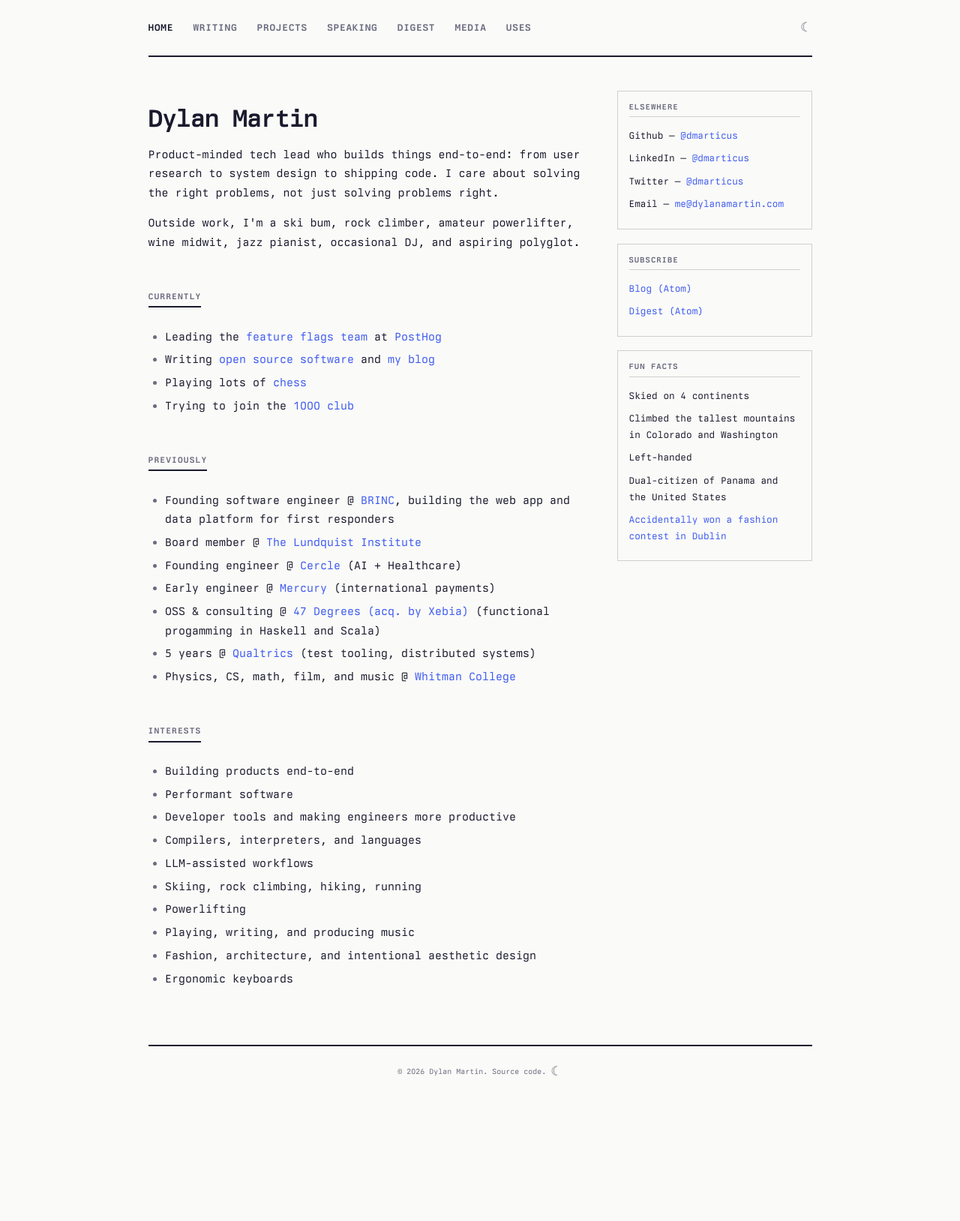
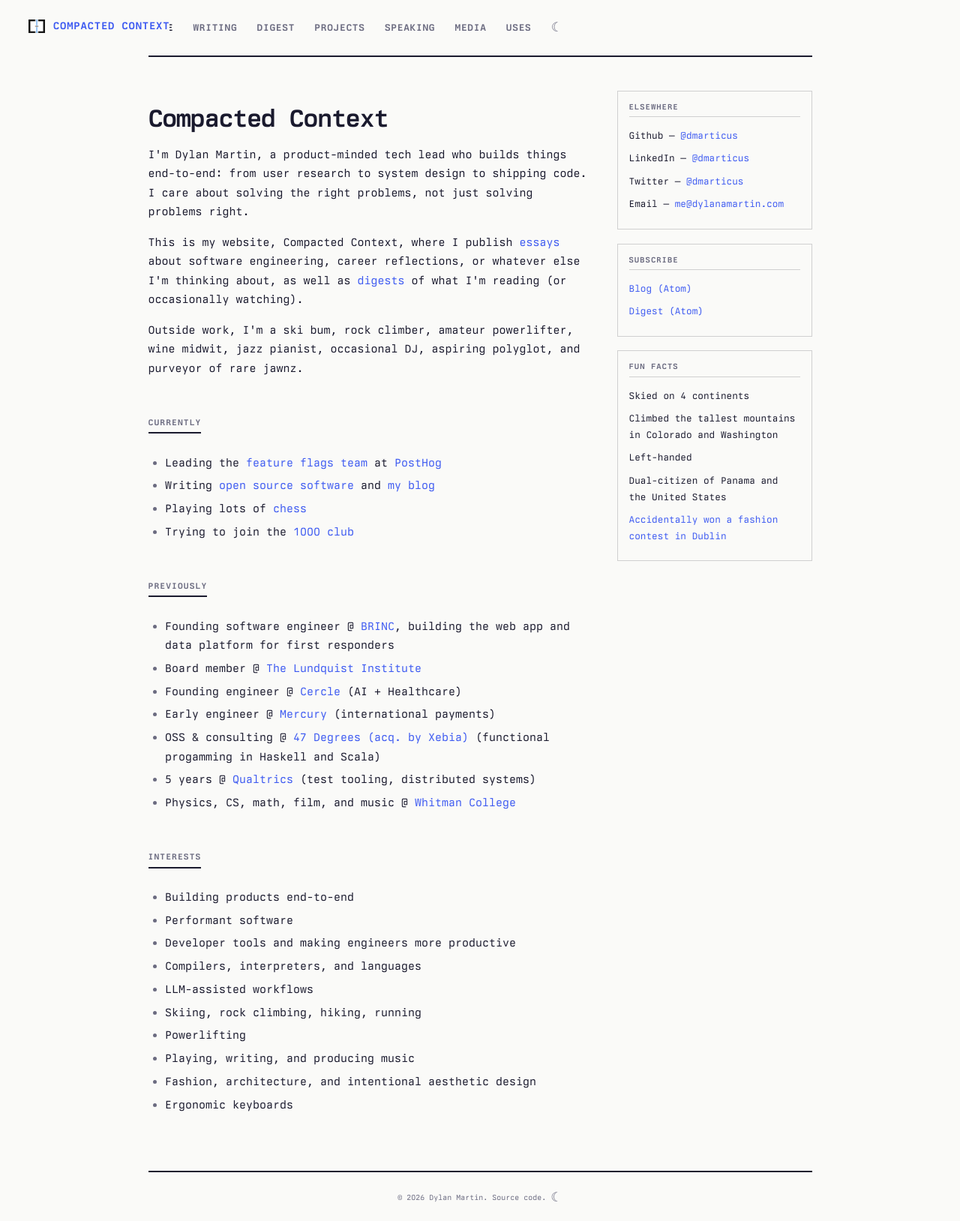
Before and after one commit to dmarticus/dmarticus.github.io, a Jekyll site: the page built from index.html, in a window 1280 px wide. Shown: the whole page at 75% size. Built offline with Jekyll 4.4.1, drawn with Linux system fonts in a browser that asks for light colours; before the commit the page ends 1460 px from its top, so only the background shows below that.

Commit message:
needed this lol

```diff
--- a/_config.yml
+++ b/_config.yml
@@ -4,10 +4,10 @@ permalink: date
 highlighter: rouge
 markdown: kramdown
 github: [metadata]
-exclude: ['README.md', 'Gemfile' , 'Gemfile.lock']
+exclude: ["README.md", "Gemfile", "Gemfile.lock"]
 title: "Dylan Martin"
 author: "Dylan"
-description: "Blogging and curating content about tech, programming, finance, politics, business, and culture"
+description: "Compacted Context is the personal website of Dylan Martin, where I publish essays about software engineering, career reflections, or whatever else I'm thinking about, and digests of what I'm reading (or occasionally watching)."
 url: "https://www.dylanamartin.com"
 future: true
 
--- a/_includes/navigation.html
+++ b/_includes/navigation.html
@@ -1,10 +1,15 @@
 <nav class="site-nav">
+    <a href="/" class="site-title">
+        <img src="/logo_light.png" alt="" class="site-logo site-logo-light">
+        <img src="/logo_dark.png" alt="" class="site-logo site-logo-dark">
+        Compacted Context
+    </a>
     <ul>
         <li><a href="/" {% if page.url == '/' %}class="active"{% endif %}>Home</a></li>
         <li><a href="/writing.html" {% if page.url == '/writing.html' %}class="active"{% endif %}>Writing</a></li>
+        <li><a href="/digest.html" {% if page.url == '/digest.html' %}class="active"{% endif %}>Digest</a></li>
         <li><a href="/projects.html" {% if page.url == '/projects.html' %}class="active"{% endif %}>Projects</a></li>
         <li><a href="/speaking.html" {% if page.url == '/speaking.html' %}class="active"{% endif %}>Speaking</a></li>
-    <li><a href="/digest.html" {% if page.url == '/digest.html' %}class="active"{% endif %}>Digest</a></li>
         <li><a href="/media.html" {% if page.url == '/media.html' %}class="active"{% endif %}>Media</a></li>
         <li><a href="/uses.html" {% if page.url == '/uses.html' %}class="active"{% endif %}>Uses</a></li>
         <li class="nav-theme-toggle"><button class="theme-toggle" id="nav-theme-toggle" aria-label="Toggle theme"></button></li>
--- a/_layouts/default.html
+++ b/_layouts/default.html
@@ -3,7 +3,10 @@
     <head>
         <meta charset="utf-8" />
         <meta name="viewport" content="width=device-width, initial-scale=1" />
-        <meta name="Description" content="Dylan Martin's personal website" />
+        <meta
+            name="Description"
+            content="Compacted Context — Dylan Martin's website, where I publish essays about software engineering, career reflections, or whatever else I'm thinking about, as well as digests of what I'm reading or watching."
+        />
         <link
             rel="shortcut icon"
             type="image/png"
--- a/assets/css/main_style.css
+++ b/assets/css/main_style.css
@@ -215,6 +215,73 @@ a:hover {
 .site-nav {
     padding: 1.25rem 0;
     border-bottom: 2px solid var(--border-strong);
+    display: flex;
+    align-items: center;
+    gap: 2rem;
+}
+
+.site-title {
+    position: fixed;
+    top: 1.25rem;
+    left: var(--gap);
+    font-size: 0.925rem;
+    font-weight: 900;
+    text-transform: uppercase;
+    letter-spacing: 0.06em;
+    color: var(--accent);
+    text-decoration: none;
+    white-space: nowrap;
+    z-index: 1000;
+    background: var(--bg);
+    padding: 0.25rem 0;
+}
+
+.site-title:visited {
+    color: var(--accent);
+}
+
+.site-title:hover {
+    color: var(--accent);
+    text-decoration: none;
+}
+
+.site-logo {
+    height: 1.25rem;
+    width: auto;
+    vertical-align: middle;
+    margin-right: 0.125rem;
+}
+
+/* Light mode: show light logo, hide dark logo */
+.site-logo-dark {
+    display: none;
+}
+.site-logo-light {
+    display: inline;
+}
+
+/* Dark mode via media query */
+@media (prefers-color-scheme: dark) {
+    .site-logo-light {
+        display: none;
+    }
+    .site-logo-dark {
+        display: inline;
+    }
+}
+
+/* Explicit theme overrides */
+[data-theme="light"] .site-logo-light {
+    display: inline;
+}
+[data-theme="light"] .site-logo-dark {
+    display: none;
+}
+[data-theme="dark"] .site-logo-light {
+    display: none;
+}
+[data-theme="dark"] .site-logo-dark {
+    display: inline;
 }
 
 .site-nav ul {
@@ -538,6 +605,12 @@ img {
     .site-nav li a {
         font-size: 0.7rem;
         letter-spacing: 0.04em;
+    }
+
+    .site-title {
+        font-size: 0.75rem;
+        top: 1rem;
+        left: 1rem;
     }
 
     .styled-table {
--- a/index.html
+++ b/index.html
@@ -5,15 +5,24 @@ title: Home
 
 <div class="page-content with-sidebar">
     <div class="main-content">
-        <h1>Dylan Martin</h1>
+        <h1>Compacted Context</h1>
         <p>
-            Product-minded tech lead who builds things end-to-end: from user
-            research to system design to shipping code. I care about solving the
-            right problems, not just solving problems right.
+            I'm Dylan Martin, a product-minded tech lead who builds things
+            end-to-end: from user research to system design to shipping code. I
+            care about solving the right problems, not just solving problems
+            right.
+        </p>
+        <p>
+            This is my website, Compacted Context, where I publish
+            <a href="/writing.html">essays</a> about software engineering,
+            career reflections, or whatever else I'm thinking about, as well as
+            <a href="/digest.html">digests</a> of what I'm reading (or
+            occasionally watching).
         </p>
         <p>
             Outside work, I'm a ski bum, rock climber, amateur powerlifter, wine
-            midwit, jazz pianist, occasional DJ, and aspiring polyglot.
+            midwit, jazz pianist, occasional DJ, aspiring polyglot, and purveyor
+            of rare jawnz.
         </p>
 
         <h3 class="section-header">Currently</h3>
```
Also changed, not shown: logo_dark.png (added), logo_light.png (added). Lines whose indentation alone changed are shown as unchanged.
